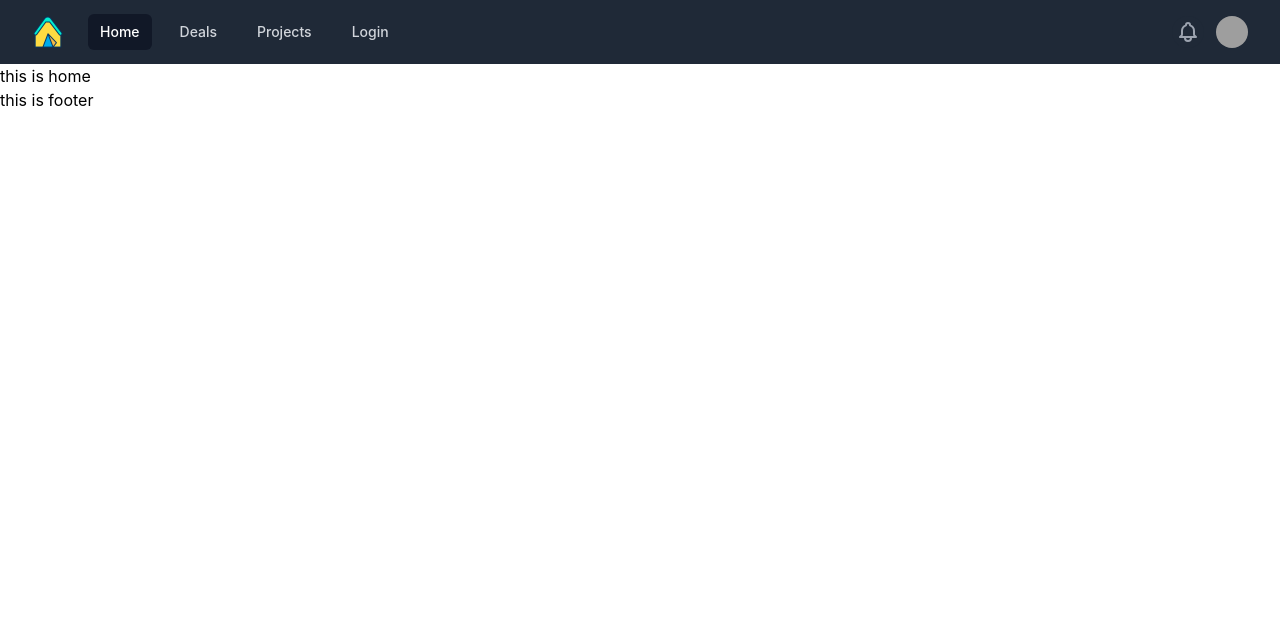
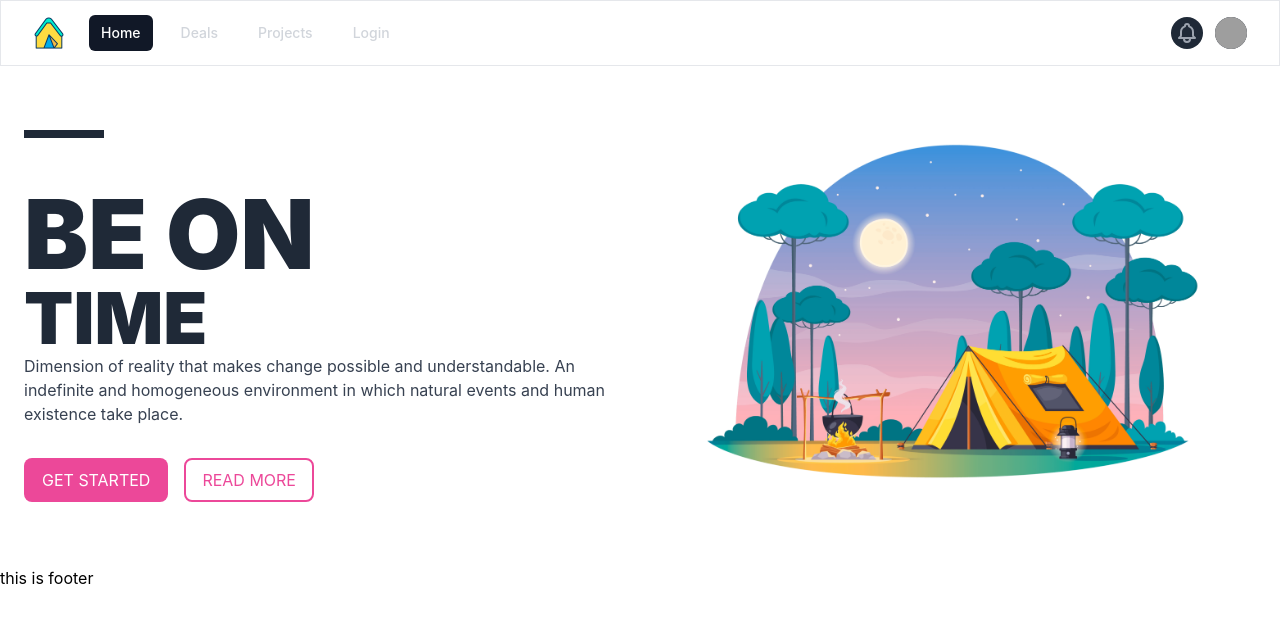
Before and after one commit to Shoyayeb/calida-tour-planner, a React (Create React App) app: page / in a window 1280 px wide. Shown: the top 622 px of the page. Built offline with nearby package versions, Linux system fonts and the light colour scheme; grey boxes are pictures that could not be loaded.

Commit message:
banner added

```diff
--- a/src/App.js
+++ b/src/App.js
@@ -1,6 +1,6 @@
 import { BrowserRouter as Router, Route, Switch } from "react-router-dom";
 import "./App.css";
-import Home from "./Pages/Home/Home";
+import Home from "./Pages/HomePage/Home/Home";
 import Login from "./Pages/Login/Login";
 import NotFound from "./Pages/NotFound/NotFound";
 import Footer from "./Pages/Shared/Footer/Footer";
--- /dev/null
+++ b/src/Pages/HomePage/Banner/Banner.js
@@ -0,0 +1,52 @@
+/* This example requires Tailwind CSS v2.0+ */
+import React from "react";
+
+const Banner = () => {
+  const navigation = [
+    { name: "Product", href: "#" },
+    { name: "Features", href: "#" },
+    { name: "Marketplace", href: "#" },
+    { name: "Company", href: "#" },
+  ];
+  return (
+    <div class="bg-white dark:bg-gray-800 flex relative z-20 items-center overflow-hidden">
+      <div class="container mx-auto px-6 flex sm:flex-row flex-col sm:relative py-16">
+        <div class="sm:w-2/3 lg:w-3/6 flex flex-col relative z-20">
+          <span class="w-20 h-2 bg-gray-800 dark:bg-white mb-12"></span>
+          <h1 class="font-bebas-neue uppercase text-6xl sm:text-8xl font-black flex flex-col leading-none dark:text-white text-gray-800">
+            Be on
+            <span class="text-5xl sm:text-7xl">Time</span>
+          </h1>
+          <p class="text-sm sm:text-base text-gray-700 dark:text-white">
+            Dimension of reality that makes change possible and understandable.
+            An indefinite and homogeneous environment in which natural events
+            and human existence take place.
+          </p>
+          <div class="flex mt-8">
+            <a
+              href="#"
+              class="uppercase py-2 px-4 rounded-lg bg-pink-500 border-2 border-transparent text-white text-md mr-4 hover:bg-pink-400"
+            >
+              Get started
+            </a>
+            <a
+              href="#"
+              class="uppercase py-2 px-4 rounded-lg bg-transparent border-2 border-pink-500 text-pink-500 dark:text-white hover:bg-pink-500 hover:text-white text-md"
+            >
+              Read more
+            </a>
+          </div>
+        </div>
+
+        <div class="hidden sm:block sm:w-1/3 lg:w-3/6 relative">
+          <img src="/banner.png" class="max-w-xs md:max-w-lg m-auto" />
+        </div>
+        <div class="sm:hidden">
+          <img src="/banner.png" class="max-w-xs md:max-w-sm m-auto" />
+        </div>
+      </div>
+    </div>
+  );
+};
+
+export default Banner;
--- a/src/Pages/Home/Home.js
+++ b/src/Pages/HomePage/Home/Home.js
@@ -1,4 +1,5 @@
 import React from "react";
+import Banner from "./../Banner/Banner";
 
 const Home = () => {
   // COLOR THEME:
@@ -6,7 +7,7 @@ const Home = () => {
   // other: #FAF620 OR #FFB606 OR #ffb606, #FF1F18, #12E344
   return (
     <div>
-      <p>this is home</p>
+      <Banner></Banner>
     </div>
   );
 };
--- a/src/Pages/Shared/Navbar/Navbar.js
+++ b/src/Pages/Shared/Navbar/Navbar.js
@@ -17,7 +17,7 @@ function classNames(...classes) {
 
 export default function Navbar() {
   return (
-    <Disclosure as="nav" className="bg-gray-800 bg-transparent">
+    <Disclosure as="nav" className="border bg-transparent">
       {({ open }) => (
         <>
           <div className="max-w-7xl mx-auto px-2 sm:px-6 lg:px-8">
```
Also changed, not shown: public/banner.png (added).
